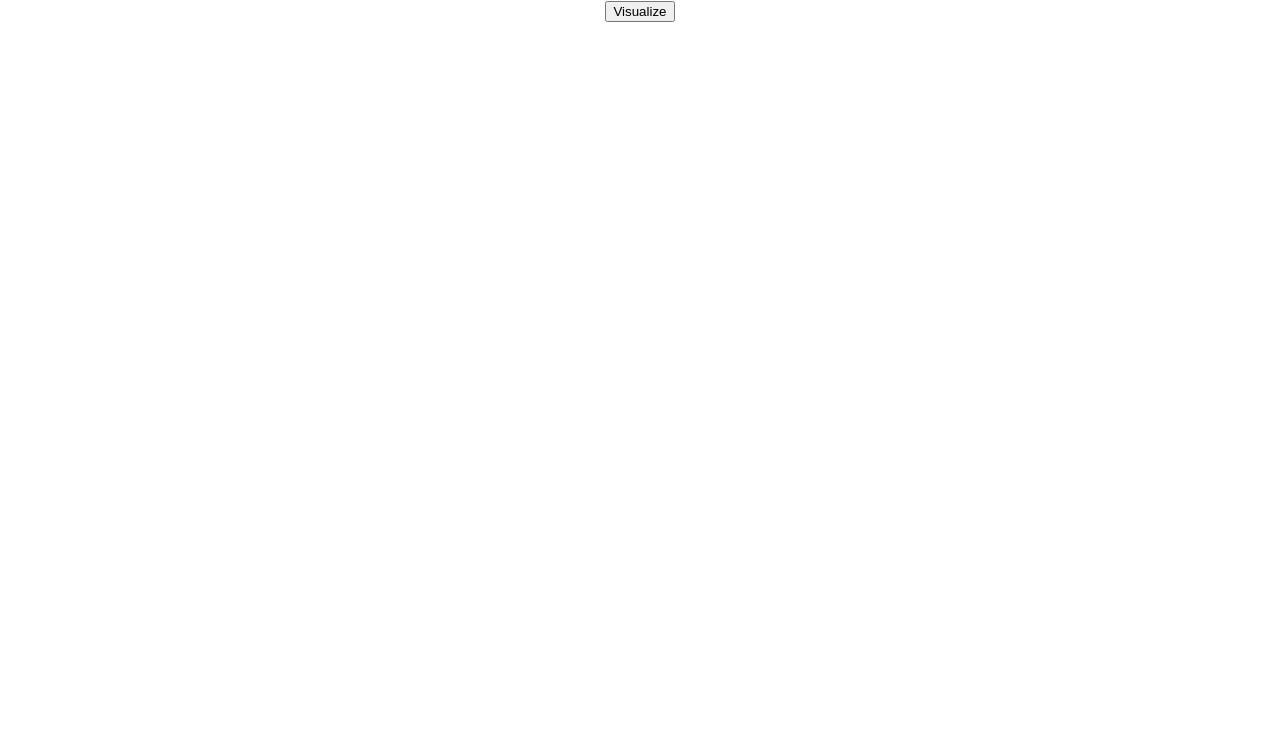
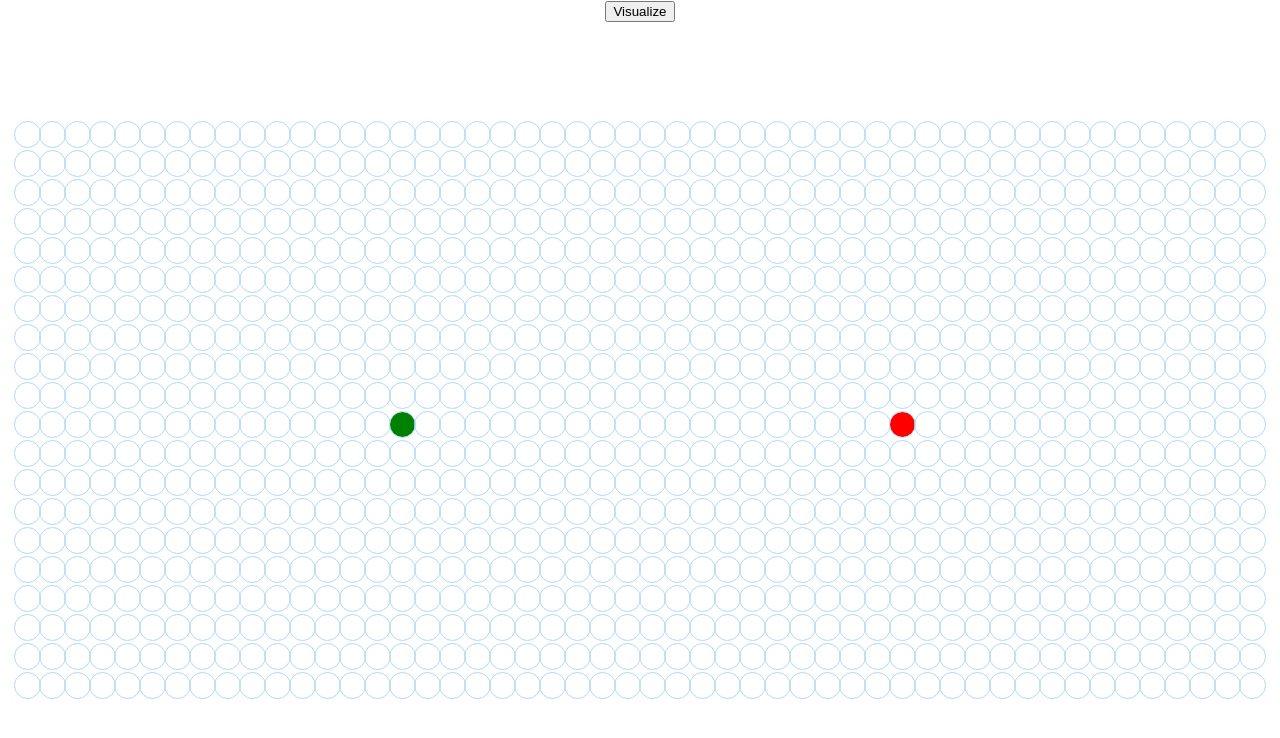
Before and after one commit to Aatish-Dhami/pathfinder-visualizer, a React (Create React App) app: page / in a window 1280 px wide. Shown: the top 738 px of the page. Built offline with nearby package versions, Linux system fonts and the light colour scheme.

Commit message:
Basic working algorithm done

```diff
--- a/src/App.js
+++ b/src/App.js
@@ -12,6 +12,7 @@ const FINISH_NODE_COL = 35;
 export default function App() {
 
   const [grid, setGrid] = React.useState([])
+  const [mouseIsPressed, setMouseIsPressed] = React.useState(false)
 
   React.useEffect(() => {
     // const grid = getInitialGrid();
@@ -82,7 +83,32 @@ export default function App() {
   return (
     <div className="App">
       <button onClick={visualizeDijkstra}>Visualize</button>
-
+      <div className="grid">
+          {grid.map((row, rowIdx) => {
+            return (
+              <div key={rowIdx}>
+                {row.map((node, nodeIdx) => {
+                  const {row, col, isFinish, isStart, isWall} = node;
+                  return (
+                    <Node
+                      key={nodeIdx}
+                      col={col}
+                      isFinish={isFinish}
+                      isStart={isStart}
+                      isWall={isWall}
+                      mouseIsPressed={mouseIsPressed}
+                      onMouseDown={(row, col) => this.handleMouseDown(row, col)}
+                      onMouseEnter={(row, col) =>
+                        this.handleMouseEnter(row, col)
+                      }
+                      onMouseUp={() => this.handleMouseUp()}
+                      row={row}></Node>
+                  );
+                })}
+              </div>
+            );
+          })}
+        </div>
     </div>
   );
 }
--- a/src/components/Node.css
+++ b/src/components/Node.css
@@ -3,6 +3,7 @@
     height: 25px;
     outline: 1px solid rgb(175, 216, 248);
     display: inline-block;
+    border-radius: 50%;
   }
 
   .node-finish {
```
